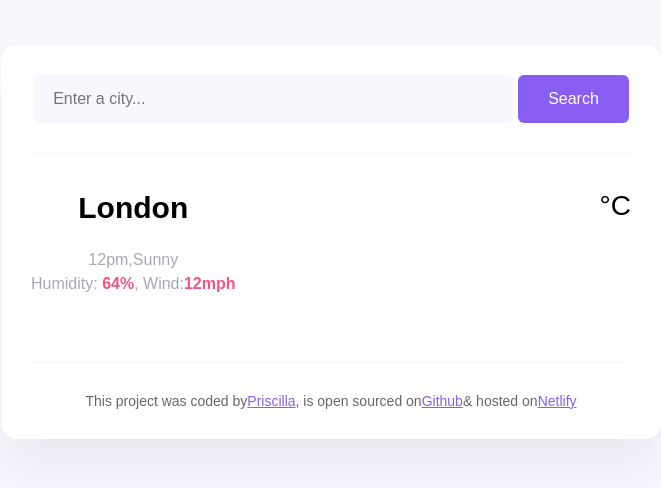
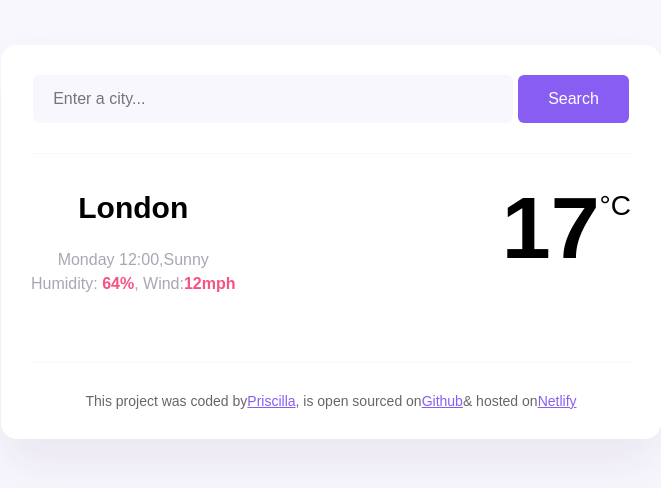
Before and after one commit to lilacilla/weather-react, a React (Create React App) app: page / in a window 1280 px wide. Shown: the top 488 px of the page, without its empty margins (309-970 px from the left). Built offline with nearby package versions, Linux system fonts and the light colour scheme.

Commit message:
updated links on footer

```diff
--- a/src/Footer.js
+++ b/src/Footer.js
@@ -9,12 +9,16 @@ export default function Footer() {
           Priscilla
         </a>
         , is open sourced on
-        <a href="https://github.com/lilacilla" target="_blank" rel="noreferrer">
+        <a
+          href="https://github.com/lilacilla/weather-react"
+          target="_blank"
+          rel="noreferrer"
+        >
           Github
         </a>
         & hosted on
         <a
-          href="https://amazing-kheer-537128.netlify.app/"
+          href="https://glowing-cobbler-b7cd72.netlify.app/"
           target="_blank"
           rel="noreferrer"
         >
--- a/src/Main.js
+++ b/src/Main.js
@@ -10,7 +10,8 @@ export default function Main() {
               London
             </h1>
             <p className="weather-app-details">
-              <span id="time">12pm</span>,<span id="description">Sunny</span>
+              <span id="time">Monday 12:00</span>,
+              <span id="description">Sunny</span>
               <br />
               Humidity: <strong id="humidity">64%</strong>, Wind:
               <strong id="wind-speed">12mph</strong>
@@ -18,7 +19,9 @@ export default function Main() {
           </div>
           <div className="weather-app-temperature-container">
             <div id="icon"></div>
-            <div className="weather-app-temperature" id="temperature"></div>
+            <div className="weather-app-temperature" id="temperature">
+              17
+            </div>
             <div className="weather-app-unit">°C</div>
           </div>
         </div>
```
